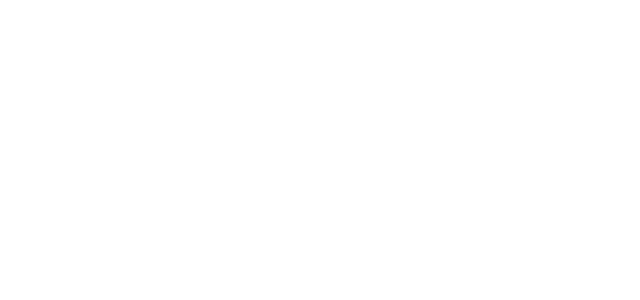
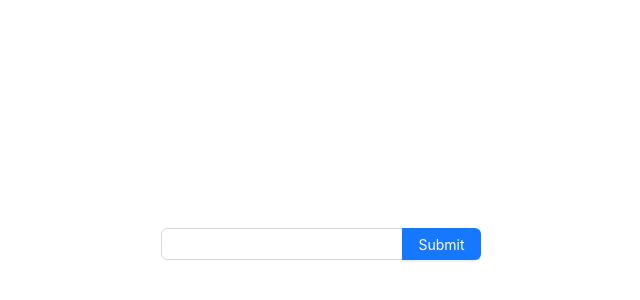
Before and after one commit to NicKyeaa/urlshortenerfront, a React (Vite) app: page / in a window 1280 px wide. Shown: the part 144-444 px from the top of the page, without its empty margins (319-959 px from the left). Built offline with nearby package versions, Linux system fonts and the light colour scheme.

Commit message:
Added form and form.item objects

```diff
--- a/src/App.tsx
+++ b/src/App.tsx
@@ -1,7 +1,12 @@
 import "./App.css";
+import UrlShortenerForm from "./components/UrlShortenerForm";
 
 function App() {
-  return <></>;
+  return (
+    <>
+      <UrlShortenerForm />
+    </>
+  );
 }
 
 export default App;
--- a/src/components/UrlShortenerForm.tsx
+++ b/src/components/UrlShortenerForm.tsx
@@ -1,13 +1,21 @@
 import React from "react";
 import { Input, Form, Space, Button } from "antd";
+
+const onFinish = (values: any) => {
+  console.log("Success", values);
+};
 
 function UrlShortenerForm() {
   return (
     <>
-      <Space.Compact style={{ width: "100%" }}>
-        <Input defaultValue='Submit your URL' />
-        <Button type='primary'>Submit</Button>
-      </Space.Compact>
+      <Form name='SubmitUrl'>
+        <Form.Item>
+          <Space.Compact style={{ width: "100%" }}>
+            <Input />
+            <Button type='primary'>Submit</Button>
+          </Space.Compact>
+        </Form.Item>
+      </Form>
     </>
   );
 }
```
